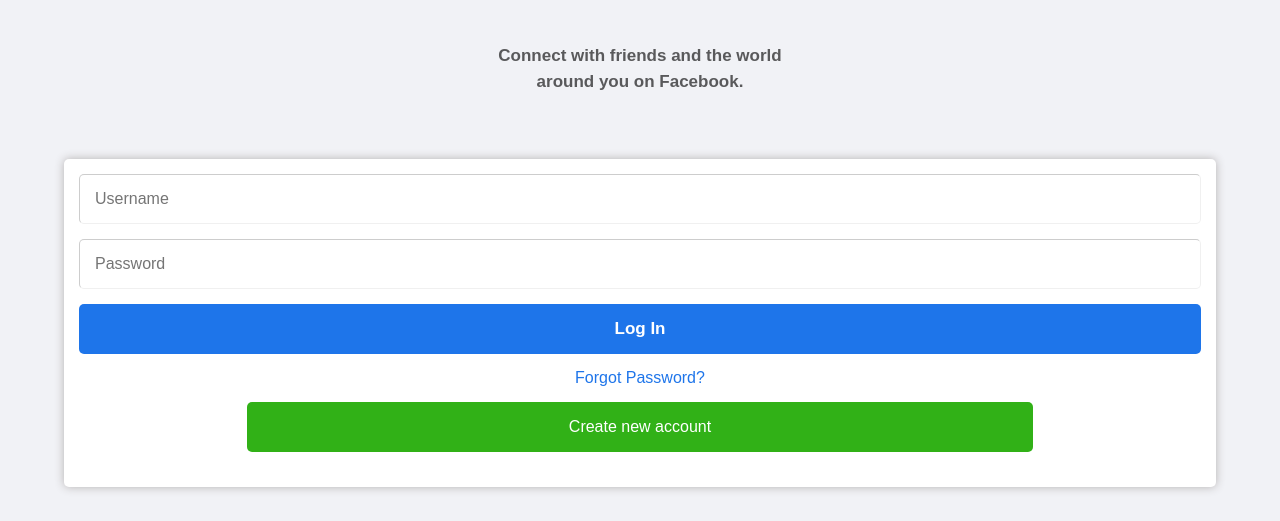
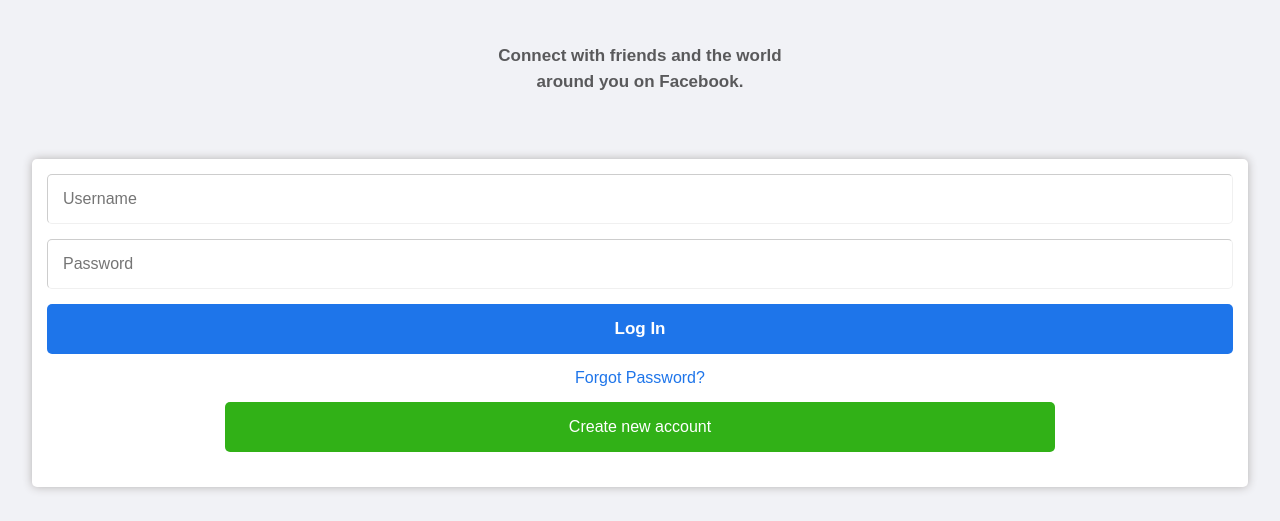
Before and after one commit to jamesgayflor/JS, a plain HTML site: page facebook.htm in a window 1280 px wide. Shown: the part 279-800 px from the top of the page. Drawn offline with Linux system fonts and the light colour scheme; a web font is replaced by a local one.

Commit message:
first commit

```diff
--- a/facebook.htm
+++ b/facebook.htm
@@ -15,13 +15,13 @@
     <main>
         <h3>facebook</h3>
         <p>Connect with friends and the world <br> around you on Facebook.</p>
-        <form>
+        <div id="form_div">
             <input type="text" name="Username" id="username" placeholder="Username" required>
             <input type="text" name="Password" id="password" placeholder="Password" required>
             <button id="login">Log In</button>
             <a href="#">Forgot Password?</a>
             <button id="create_new"><a href="#">Create new account</a></button>
-        </form>
+        </div>
     </main>
 
     <script src="main.js"></script>
--- a/style.css
+++ b/style.css
@@ -61,10 +61,10 @@
 font-size: 17px;
 }
 
-main > form{
+main > #form_div{
 background-color: white !important;
 margin-top: 5%;
-width: 90%;
+width: 95%;
 height: 90%;
 align-self: center;
 display: flex;
@@ -80,7 +80,7 @@
 
 }
 
-main > form > input, button{width: 100%;
+main > #form_div > input, button{width: 100%;
 height: 50px;
 border-radius: 5px;
 margin-bottom: 15px;
@@ -88,34 +88,34 @@
 font-size: 16px;
 }
 
-main > form > #login{border: none;
+main > #form_div > #login{border: none;
 background-color: rgb(30, 117, 234);
 color: white;
 font-size: 17px;
 font-weight: 700;}
 
-main > form > input{padding-left: 15px;
+main > #form_div > input{padding-left: 15px;
 outline:  none;
 border-color: rgba(220, 220, 220, 0.418);
 border-width: 1px;
 font-family: 'Facebook Sans', sans-serif;
 }
 
-main > form > input:focus{
+main > #form_div > input:focus{
     border-color: #007bff; /* Change the border color when the input is focused */
     box-shadow: 0 0 5px rgba(0, 123, 255, 0.5); /* Add a box shadow for a custom outline effect */
 }
 
-main > form > #create_new{background-color: rgb(49, 177, 23);
+main > #form_div > #create_new{background-color: rgb(49, 177, 23);
 border: none;
 width: 70%;
 align-self: center;}
 
-main > form > #create_new > a{text-decoration: none;
+main > #form_div > #create_new > a{text-decoration: none;
 color: white;
 font-size: 16px;}
 
-main > form > a{margin-bottom: 15px;
+main > #form_div > a{margin-bottom: 15px;
 text-decoration: none;
 color: rgb(30, 117, 234);
 font-family: 'Facebook Sans', sans-serif;
```
